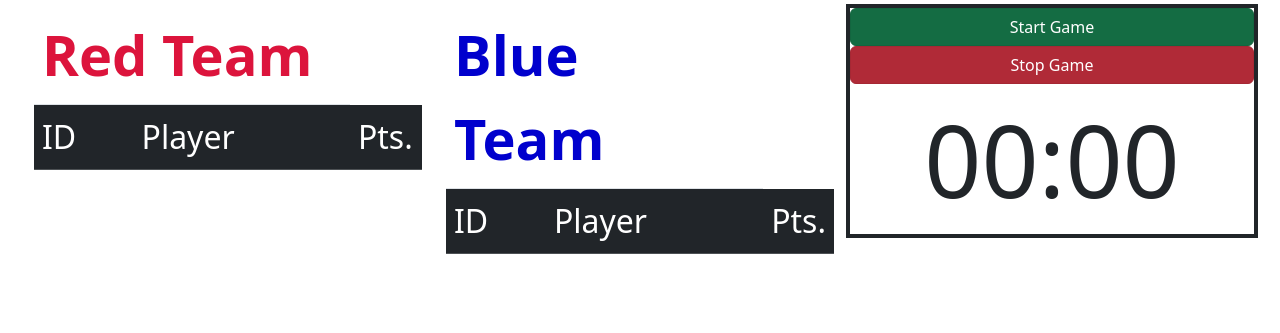
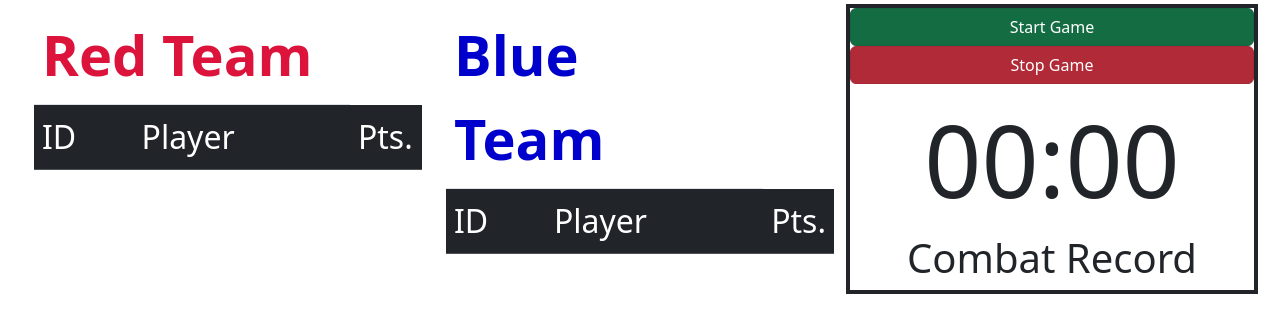
Before and after one commit to CharlesMortensen/SoftwareEngineeringProject1, a Django app: template lasertag/home/templates/home/game_action.html in a window 1280 px wide. Shown: the part 56-389 px from the top of the page. Run offline with Django 4.2, Linux system fonts and the light colour scheme; the template is opened without the code that fills it, so the values that code supplies are empty; some libraries are stand-ins or nearby versions.

Commit message:
readded combat record header

```diff
--- a/lasertag/home/templates/home/game_action.html
+++ b/lasertag/home/templates/home/game_action.html
@@ -98,13 +98,9 @@
                     <div class="row">
                         <div id="timer" align="center">00:00</div>
                     </div>
-
                     <!--Start of combat record -->
                     <div class="row">
-                            <!-- This is where the combat record (including it's heading will go). Charles thinks using
-                            a table would be a good way to format this nicely with a table header as the heading.
-                            the ultimate decision will likely lie with whoever gets network traffic to work and what
-                            attributes are easy to pull and then plug in here-->
+                        <h1 style="text-align: center;">Combat Record</h1>
                     </div>
                 </div>
             </div>
```
